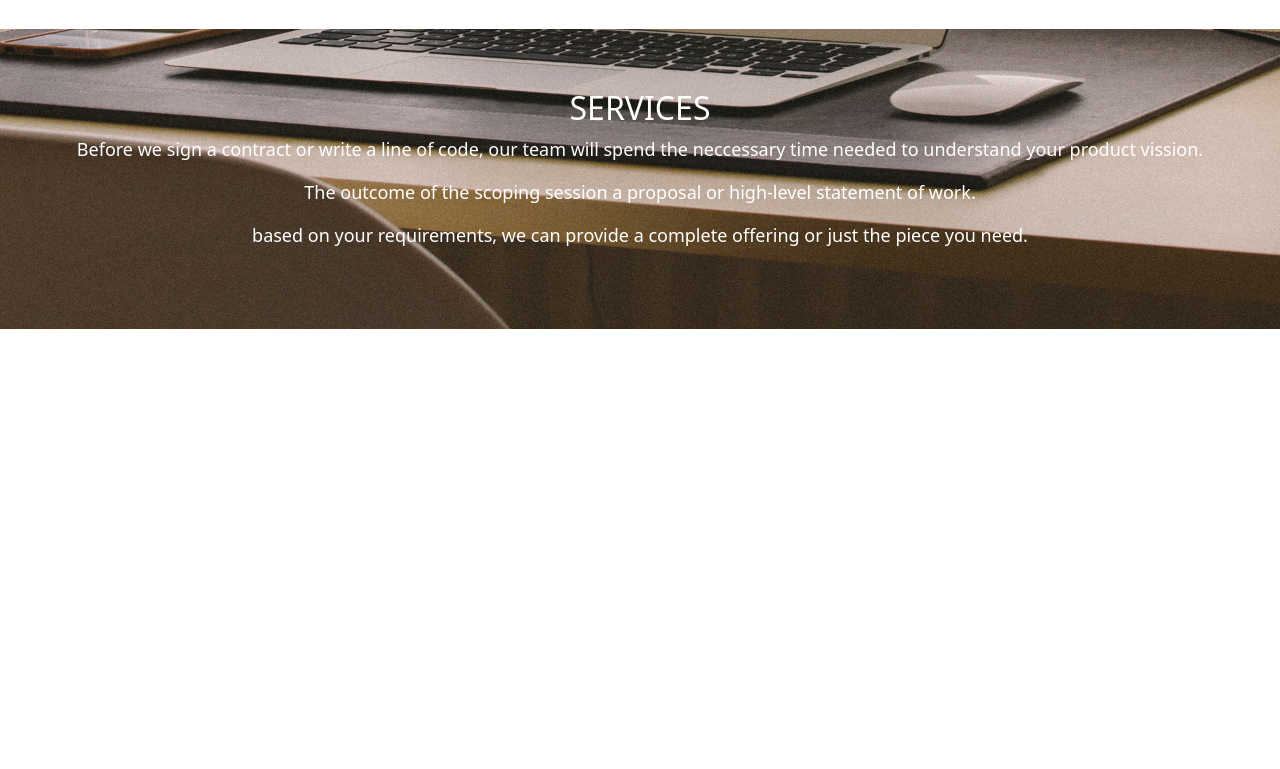
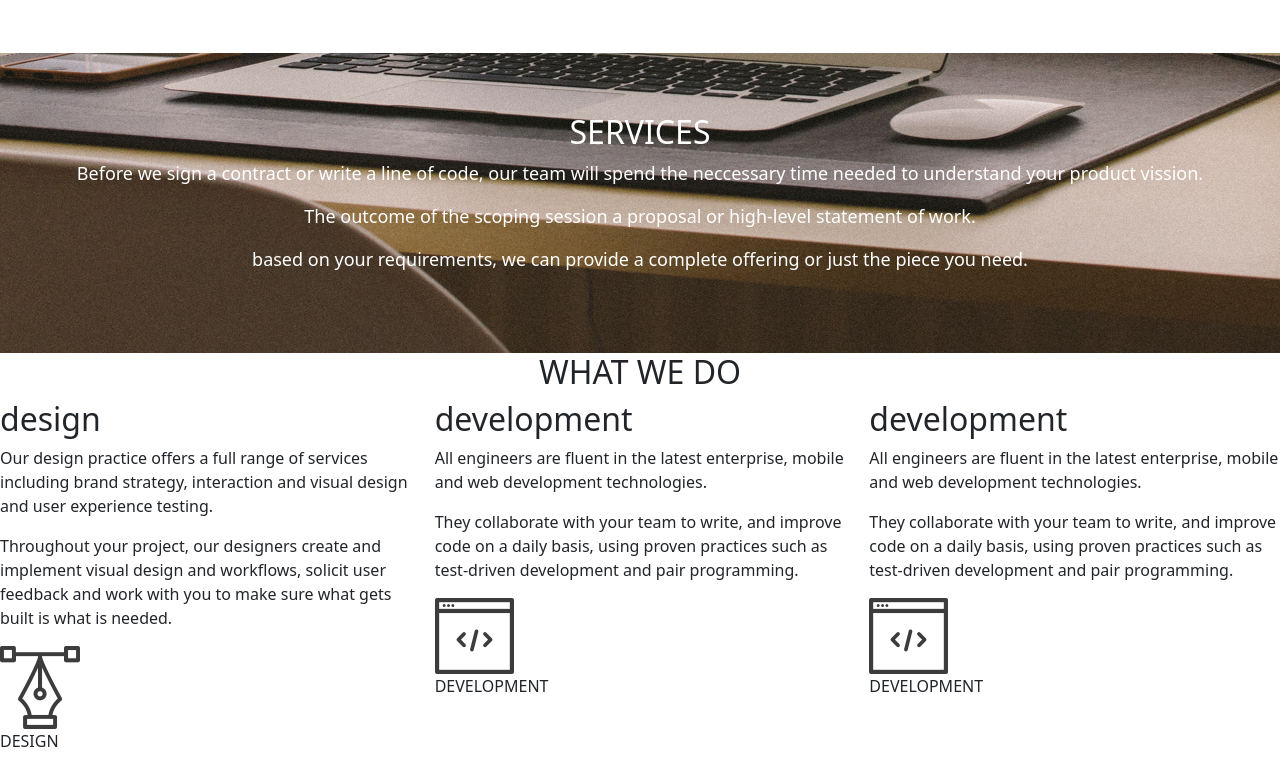
Before and after one commit to KamauDev-maker/Delani-Studio, a plain HTML site: page index.html in a window 1280 px wide. Shown: the part 1183-1952 px from the top of the page. Before the commit the page ends 1512 px from the top, so only its background shows below. Drawn offline with nearby package versions, Linux system fonts and the light colour scheme.

Commit message:
adding what we do icon and text

```diff
--- a/CSS/style.css
+++ b/CSS/style.css
@@ -54,3 +54,7 @@ html{
     text-transform: uppercase;
     padding-top: 60px;
 }
+.heading{
+    text-transform: uppercase;
+    text-align: center;
+}
--- a/index.html
+++ b/index.html
@@ -18,7 +18,7 @@
     </div>
     <div class="aboutsection" id="about-us">
         <h2 class="about">about us</h2>
-        <p>When you work with us, you are part of a team of commited collaborators. All aspects of our software development process are intergrated , interactive and agile.</p>
+        <p>When you work with us, you are part of a team of commited collaborators. All aspects of our software development process are intergrated , interactive <br>and agile.</p>
         <p>Our approach unifies design, development and product managent to create exceptional products.</p>
         <p>We start each project by understanding your business goals, the users needs and the product requirements.</p>
         <p>we help translate them into active and elegant solutions.</p>
@@ -29,6 +29,43 @@
         <p>The outcome of the scoping session a proposal or high-level statement of work.</p>
         <p>based on your requirements, we can provide a complete offering or just the piece you need. </p>
     </div>
+    <div class="main">
+        <h2 class="heading">what we do</h2>
+        <div class="row">
+            <div class="col-md-4" id="design">
+                <h2 class="title">design</h2>
+                <p>Our design practice offers a full range of services including brand strategy, interaction and visual design and user experience testing.</p>
+                <p>Throughout your project, our designers create and implement visual design and workflows, solicit user feedback and work with you to make sure what gets built is what is needed.</p>
+
+               <div id="design-img">
+                  <img src="./assets/services_icons/design_icon.png" alt="design icon">
+                  <p>DESIGN</p>
+               </div>
+            </div>
+            <div class="col-md-4" id="development">
+                <h2 class="title">development</h2>
+                <p>All engineers are fluent in the latest enterprise, mobile and web development technologies.</p>
+                <p>They collaborate with your team to write, and improve code on a daily basis, using proven practices such as test-driven development and pair programming.</p>
+                <div id="development-image">
+                    <img src="./assets/services_icons/dev_icon.png" alt="development">
+                   <P>DEVELOPMENT</P>
+                 </div>
+            </div>
+            <div class="col-md-4" id="development">
+                <h2 class="title">development</h2>
+                <p>All engineers are fluent in the latest enterprise, mobile and web development technologies.</p>
+                <p>They collaborate with your team to write, and improve code on a daily basis, using proven practices such as test-driven development and pair programming.</p>
+                <div id="development-image">
+                    <img src="./assets/services_icons/dev_icon.png" alt="development">
+                   <P>DEVELOPMENT</P>
+                 </div>
+            </div>
+
+
+
+        </div>
+    </div>
+
     <script src="https://code.jquery.com/jquery-3.6.0.min.js" integrity="sha256-/xUj+3OJU5yExlq6GSYGSHk7tPXikynS7ogEvDej/m4=" crossorigin="anonymous"></script>
     <script src="./Js/bootstrap.bundle.js"></script>
     <script src="./Js/index.js"></script>
```
Also changed, not shown: assets/Delaninew.ico (deleted), assets/delani.png (deleted), assets/delanihome.png (deleted).
